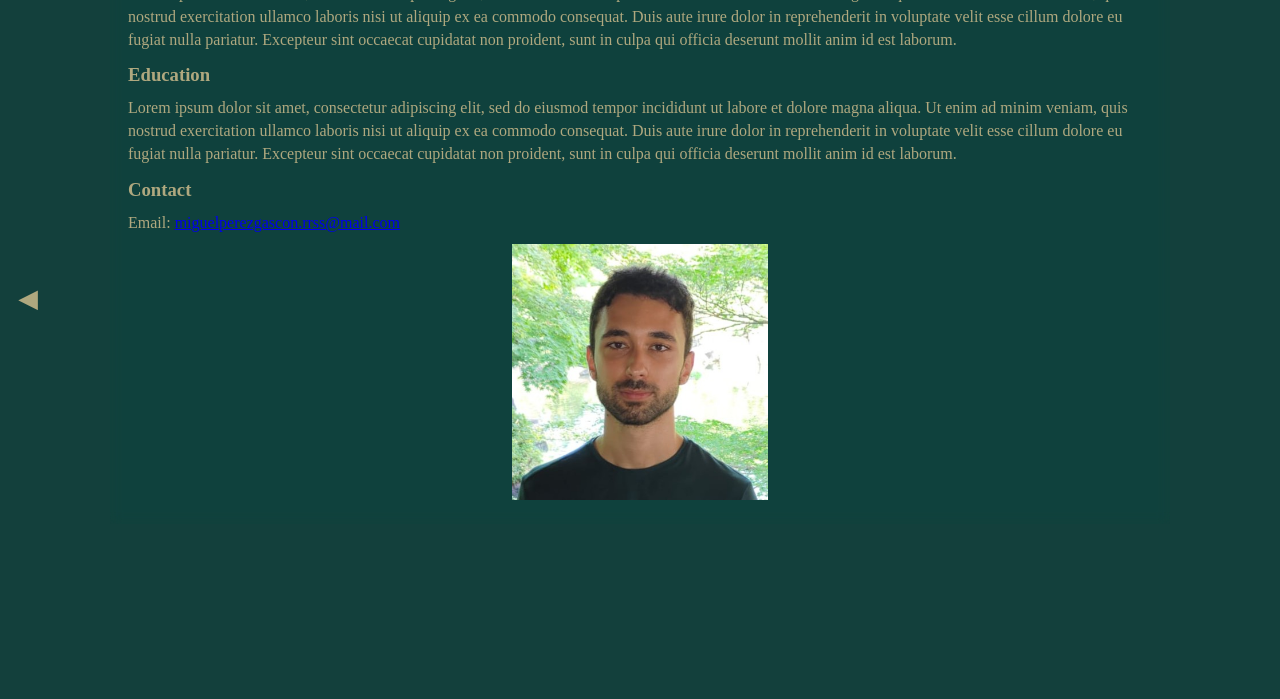
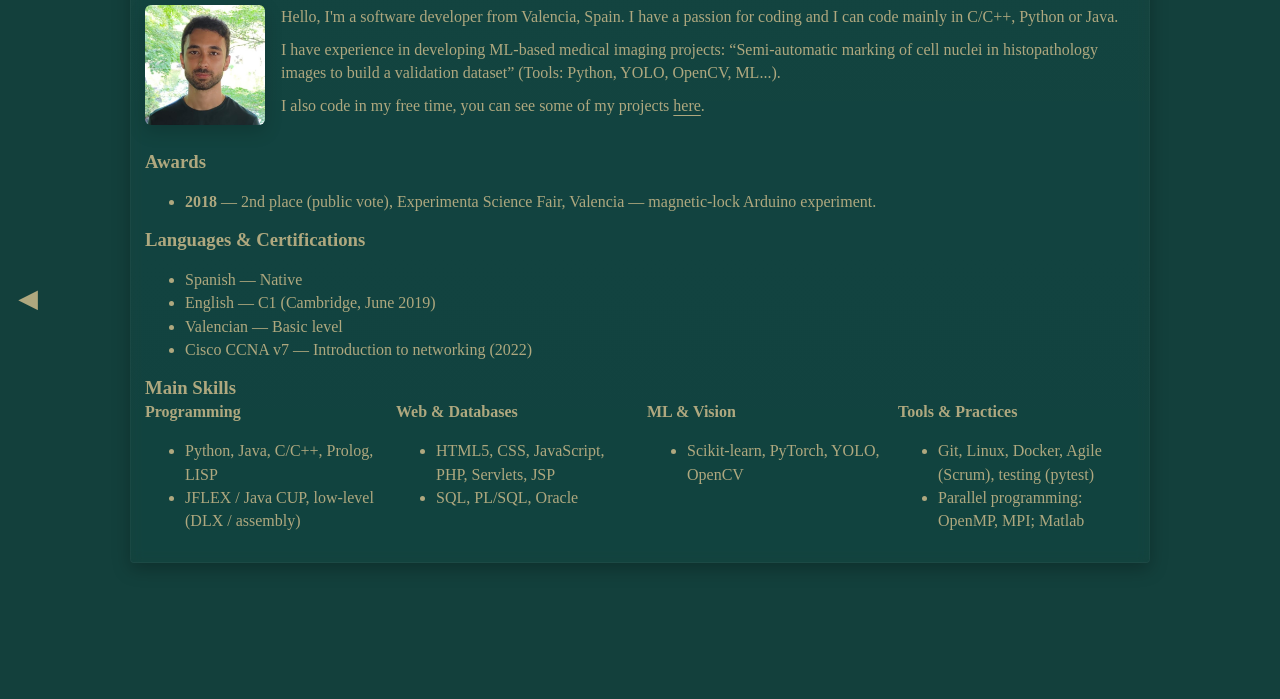
Before and after one commit to miguelperezgascon/miguelperezgascon.github.io, a plain HTML site: page about.html in a window 1280 px wide. Shown: the part 101-800 px from the top of the page. Drawn offline with Linux system fonts and the light colour scheme; a web font is replaced by a local one.

Commit message:
About.html page fully drafted

```diff
--- a/about.html
+++ b/about.html
@@ -1,5 +1,6 @@
 <!doctype html>
 <html lang="en">
+
 <head>
   <meta charset="utf-8" />
   <meta name="viewport" content="width=device-width,initial-scale=1" />
@@ -8,32 +9,110 @@
   <link href="https://fonts.googleapis.com/css2?family=Junicode:wght@400;700&display=swap" rel="stylesheet">
   <link rel="stylesheet" href="assets/css/main.css">
 </head>
+
 <body class="page-about">
   <!-- back arrow: centered vertically, flush left -->
   <a href="index.html" id="back-arrow" class="back-arrow" aria-label="Back to portfolio">◀</a>
 
   <main class="container about-content">
-    <header class="about-header">
+    <!-- <header class="about-header">
       <h1>About me</h1>
-    </header>
+    </header> -->
+    <section class="card glass about-body project">
+      <div class="about-text">
+        <h1 style="text-align: center;">About me</h1>
+        <div class="about-photo" aria-hidden align="center">
+          <!-- inline styling: float left so text wraps beside the image -->
+          <img src="assets/imgs/profile.jpg" alt="Miguel photo" aria-hidden="true"
+            style="float:left; width:120px; height:auto; margin:0 16px 12px 0; border-radius:6px; box-shadow:0 6px 18px rgba(0,0,0,0.18);" />
 
+        </div>
+        <p class="lead">
+          Hello, I'm a software developer from Valencia, Spain.
+          I have a passion for coding and I can code mainly in C/C++, Python or Java.
+        </p>
+        <p>
+          I have experience in developing ML-based medical imaging projects: “Semi-automatic marking of cell nuclei in
+          histopathology images to build a validation dataset” (Tools: Python, YOLO, OpenCV, ML...).
+        </p>
+        <p>I also code in my free time, you can see some of my projects <a href="https://github.com/miguelperezgascon"
+            target="_blank" rel="noopener">here</a>.
+        </p>
+
+        <br>
+        <h3>Awards</h3>
+        <ul>
+          <li><strong>2018</strong> — 2nd place (public vote), Experimenta Science Fair, Valencia — magnetic-lock
+            Arduino experiment.</li>
+        </ul>
+        <h3>Languages & Certifications</h3>
+        <ul>
+          <li>Spanish — Native</li>
+          <li>English — C1 (Cambridge, June 2019)</li>
+          <li>Valencian — Basic level</li>
+          <li>Cisco CCNA v7 — Introduction to networking (2022)</li>
+        </ul>
+
+        <h3>Main Skills</h3>
+        <div style="display:flex; gap:14px; flex-wrap:wrap; align-items:flex-start;">
+          <div style="min-width:200px; flex:1 1 200px;">
+            <strong>Programming</strong>
+            <ul>
+              <li>Python, Java, C/C++, Prolog, LISP</li>
+              <li>JFLEX / Java CUP, low-level (DLX / assembly)</li>
+            </ul>
+          </div>
+          <div style="min-width:200px; flex:1 1 200px;">
+            <strong>Web & Databases</strong>
+            <ul>
+              <li>HTML5, CSS, JavaScript, PHP, Servlets, JSP</li>
+              <li>SQL, PL/SQL, Oracle</li>
+            </ul>
+          </div>
+          <div style="min-width:200px; flex:1 1 200px;">
+            <strong>ML & Vision</strong>
+            <ul>
+              <li>Scikit-learn, PyTorch, YOLO, OpenCV</li>
+            </ul>
+          </div>
+          <div style="min-width:200px; flex:1 1 200px;">
+            <strong>Tools & Practices</strong>
+            <ul>
+              <li>Git, Linux, Docker, Agile (Scrum), testing (pytest)</li>
+              <li>Parallel programming: OpenMP, MPI; Matlab</li>
+            </ul>
+          </div>
+        </div>
+
+    </section>
+
+    <!--
     <section class="card glass about-body">
 
       <div class="about-text">
-        <p>Lorem ipsum dolor sit amet, consectetur adipiscing elit, sed do eiusmod tempor incididunt ut labore et dolore magna aliqua. Ut enim ad minim veniam, quis nostrud exercitation ullamco laboris nisi ut aliquip ex ea commodo consequat. Duis aute irure dolor in reprehenderit in voluptate velit esse cillum dolore eu fugiat nulla pariatur. Excepteur sint occaecat cupidatat non proident, sunt in culpa qui officia deserunt mollit anim id est laborum.</p>
+        <p>Hello, I'm a software developer from Valencia, Spain.
+          I have a passion for coding and I can code mainly in C/C++, Python or Java.
+        </p>
 
         <h3>Education</h3>
-        <p>Lorem ipsum dolor sit amet, consectetur adipiscing elit, sed do eiusmod tempor incididunt ut labore et dolore magna aliqua. Ut enim ad minim veniam, quis nostrud exercitation ullamco laboris nisi ut aliquip ex ea commodo consequat. Duis aute irure dolor in reprehenderit in voluptate velit esse cillum dolore eu fugiat nulla pariatur. Excepteur sint occaecat cupidatat non proident, sunt in culpa qui officia deserunt mollit anim id est laborum.</p>
-
+        <p>I have a BSc in Computer Science from the University of Valencia.</p>
+        <h3>Main Skills</h3>
+        <ul>
+          <li>Languages: C/C++, Java, Python</li>
+          <li>Areas: numerical methods, symbolic computation, algorithmic optimization</li>
+          <li>Practice: clean single-file demos, multithreaded rendering, solver design</li>
+          <li>Tooling: Git, Docker...</li>
+        </ul>
         <h3>Contact</h3>
         <p>Email: <a href="mailto:miguelperezgascon.rrss@mail.com">miguelperezgascon.rrss@mail.com</a></p>
-      </div>
-      <div class="about-photo" aria-hidden align="center">
+      </div>-->
+    <!-- <div class="about-photo" aria-hidden align="center">
         <img width="25%" height="25%" src="assets/imgs/profile.jpg" alt="Miguel photo (placeholder)">
-      </div>
+      </div> -->
     </section>
   </main>
 
   <script src="assets/js/site.js" defer></script>
 </body>
+
 </html>
--- a/assets/css/main.css
+++ b/assets/css/main.css
@@ -176,6 +176,12 @@ body {
 }
 
 .tagline a.about-link {
+  color: var(--fg);
+  text-decoration: underline;
+  text-underline-offset: 4px;
+}
+
+a {
   color: var(--fg);
   text-decoration: underline;
   text-underline-offset: 4px;
```
Also changed, not shown: index.html (+2 -2 lines).
